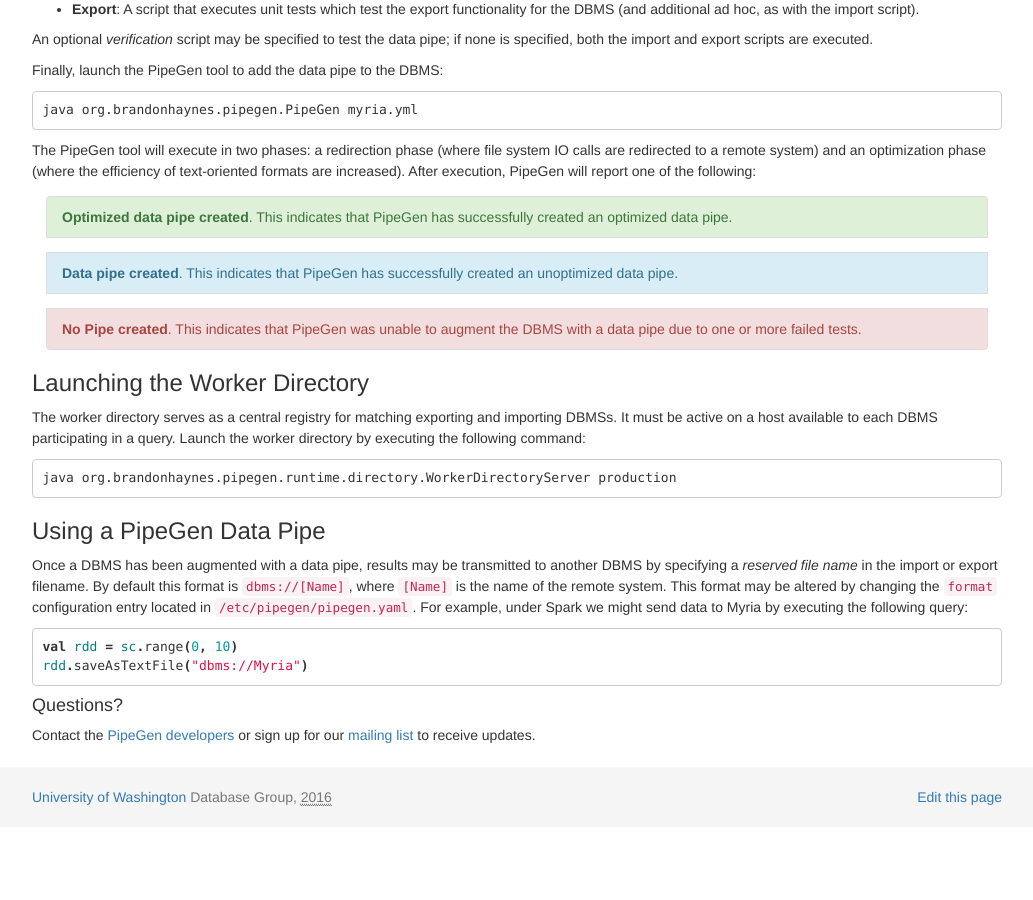
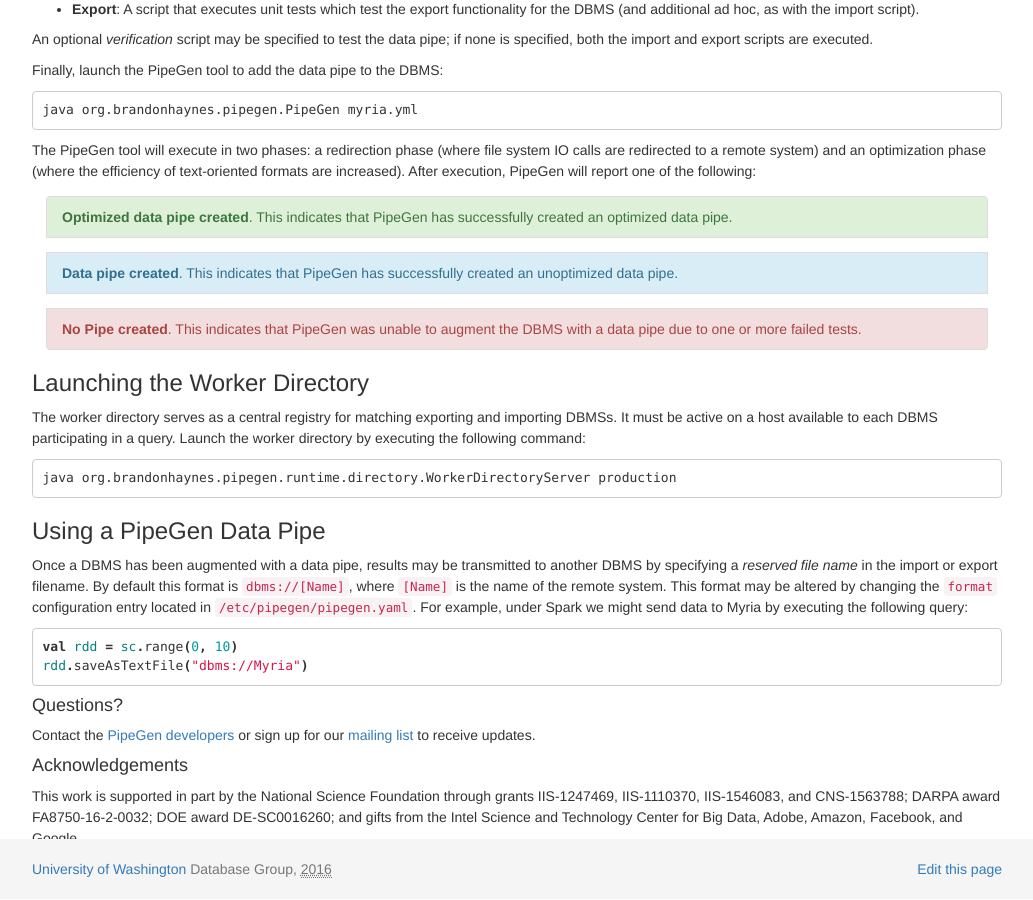
Before and after one commit to uwdb/website, a Jekyll site: the page built from projects/pipegen/index.markdown, in a window 1280 px wide and 900 px high, scrolled down 1066 px. Shown: the whole window, without its empty margins (123-1156 px from the left). Built offline with Jekyll 4.4.1, drawn with Linux system fonts in a browser that asks for light colours; nearby versions of some CDN libraries; before the commit the page ends 1894 px from its top, so only the background shows below that.

Commit message:
Added acknowledgements

```diff
--- a/projects/pipegen/index.markdown
+++ b/projects/pipegen/index.markdown
@@ -87,4 +87,6 @@
 
 Contact the [PipeGen developers](mailto:pipegen@cs.washington.edu) or sign up for our [mailing list](https://mailman.cs.washington.edu/mailman/listinfo/pipegen) to receive updates.
 
-&nbsp;
+#### Acknowledgements
+
+This work is supported in part by the National Science Foundation through grants IIS-1247469, IIS-1110370, IIS-1546083, and CNS-1563788; DARPA award FA8750-16-2-0032; DOE award DE-SC0016260; and gifts from the Intel Science and Technology Center for Big Data, Adobe, Amazon, Facebook, and Google.
```
